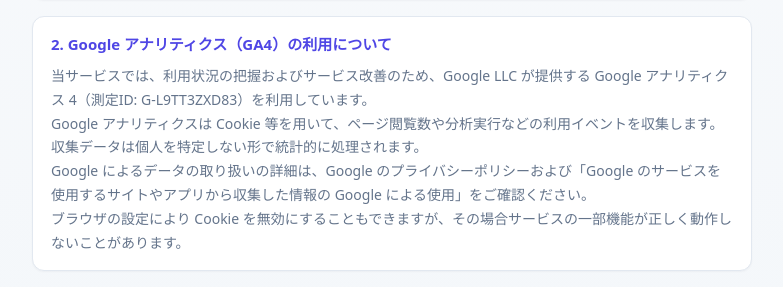
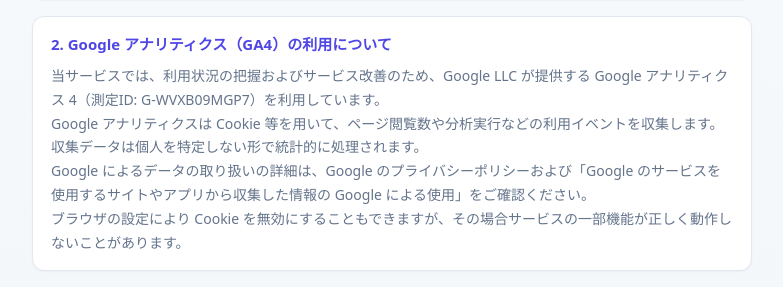
Before and after one commit to cottageofhk091-code/Real-Estate-SO, a Next.js app: page /privacy in a window 1280 px wide. Shown: the part 403-690 px from the top of the page, without its empty margins (248-1031 px from the left). Built offline with nearby package versions, Linux system fonts and the light colour scheme.

Commit message:
fix: update GA4 measurement ID to G-WVXB09MGP7

```diff
--- a/app/layout.tsx
+++ b/app/layout.tsx
@@ -26,7 +26,7 @@ export default function RootLayout({
       <body>
         {children}
         <Analytics />
-        <GoogleAnalytics gaId="G-L9TT3ZXD83" />
+        <GoogleAnalytics gaId="G-WVXB09MGP7" />
       </body>
     </html>
   );
--- a/app/page.tsx
+++ b/app/page.tsx
@@ -2808,7 +2808,7 @@ ${result.viewingChecklist.map((v) => `[ ] ${v}`).join('\n')}
                     },
                     {
                       t: '2. Google アナリティクス（GA4）の利用について',
-                      b: '当サービスでは、利用状況の把握およびサービス改善のため、Google LLC が提供する Google アナリティクス 4（測定ID: G-L9TT3ZXD83）を利用しています。\nGoogle アナリティクスは Cookie 等を用いて、ページ閲覧数や分析実行などの利用イベントを収集します。収集データは個人を特定しない形で統計的に処理されます。',
+                      b: '当サービスでは、利用状況の把握およびサービス改善のため、Google LLC が提供する Google アナリティクス 4（測定ID: G-WVXB09MGP7）を利用しています。\nGoogle アナリティクスは Cookie 等を用いて、ページ閲覧数や分析実行などの利用イベントを収集します。収集データは個人を特定しない形で統計的に処理されます。',
                     },
                     {
                       t: '3. 外部APIへのデータ送信について',
--- a/app/privacy/page.tsx
+++ b/app/privacy/page.tsx
@@ -13,7 +13,7 @@ const SECTIONS = [
   },
   {
     t: '2. Google アナリティクス（GA4）の利用について',
-    b: '当サービスでは、利用状況の把握およびサービス改善のため、Google LLC が提供する Google アナリティクス 4（測定ID: G-L9TT3ZXD83）を利用しています。\nGoogle アナリティクスは Cookie 等を用いて、ページ閲覧数や分析実行などの利用イベントを収集します。収集データは個人を特定しない形で統計的に処理されます。\nGoogle によるデータの取り扱いの詳細は、Google のプライバシーポリシーおよび「Google のサービスを使用するサイトやアプリから収集した情報の Google による使用」をご確認ください。\nブラウザの設定により Cookie を無効にすることもできますが、その場合サービスの一部機能が正しく動作しないことがあります。',
+    b: '当サービスでは、利用状況の把握およびサービス改善のため、Google LLC が提供する Google アナリティクス 4（測定ID: G-WVXB09MGP7）を利用しています。\nGoogle アナリティクスは Cookie 等を用いて、ページ閲覧数や分析実行などの利用イベントを収集します。収集データは個人を特定しない形で統計的に処理されます。\nGoogle によるデータの取り扱いの詳細は、Google のプライバシーポリシーおよび「Google のサービスを使用するサイトやアプリから収集した情報の Google による使用」をご確認ください。\nブラウザの設定により Cookie を無効にすることもできますが、その場合サービスの一部機能が正しく動作しないことがあります。',
   },
   {
     t: '3. 外部APIへのデータ送信について',
```
